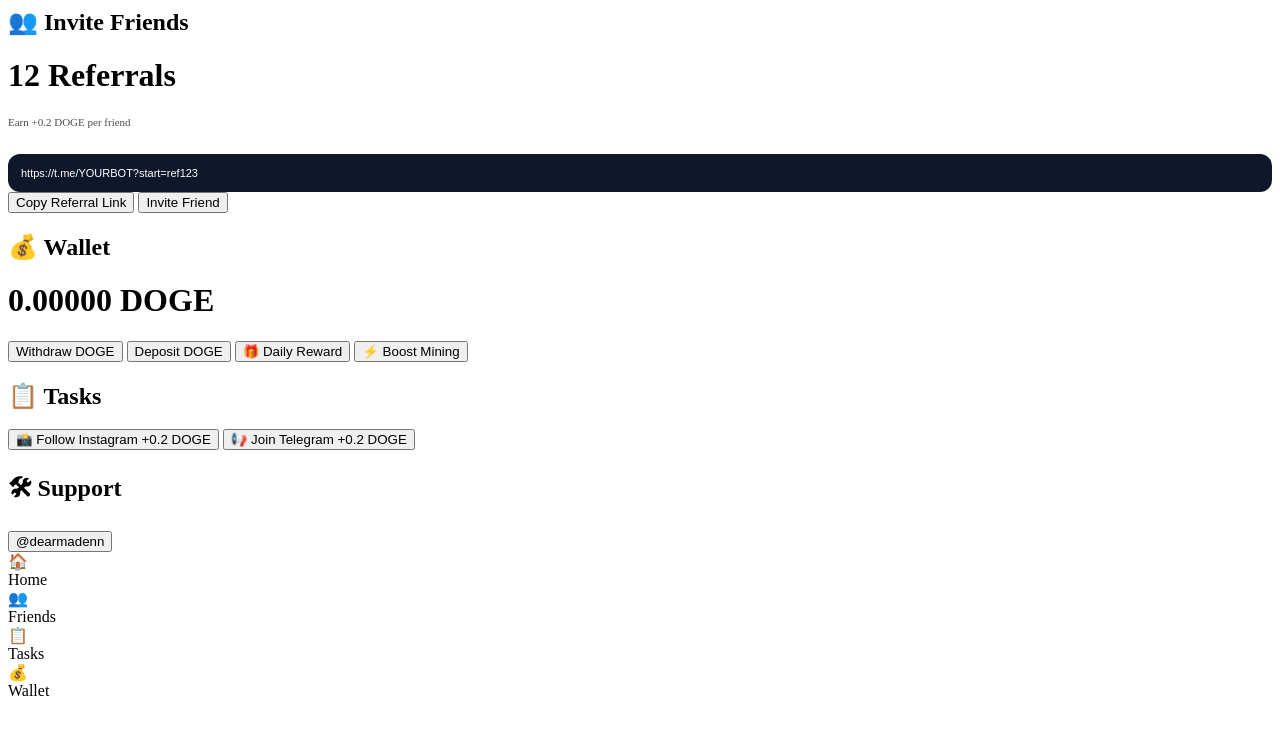
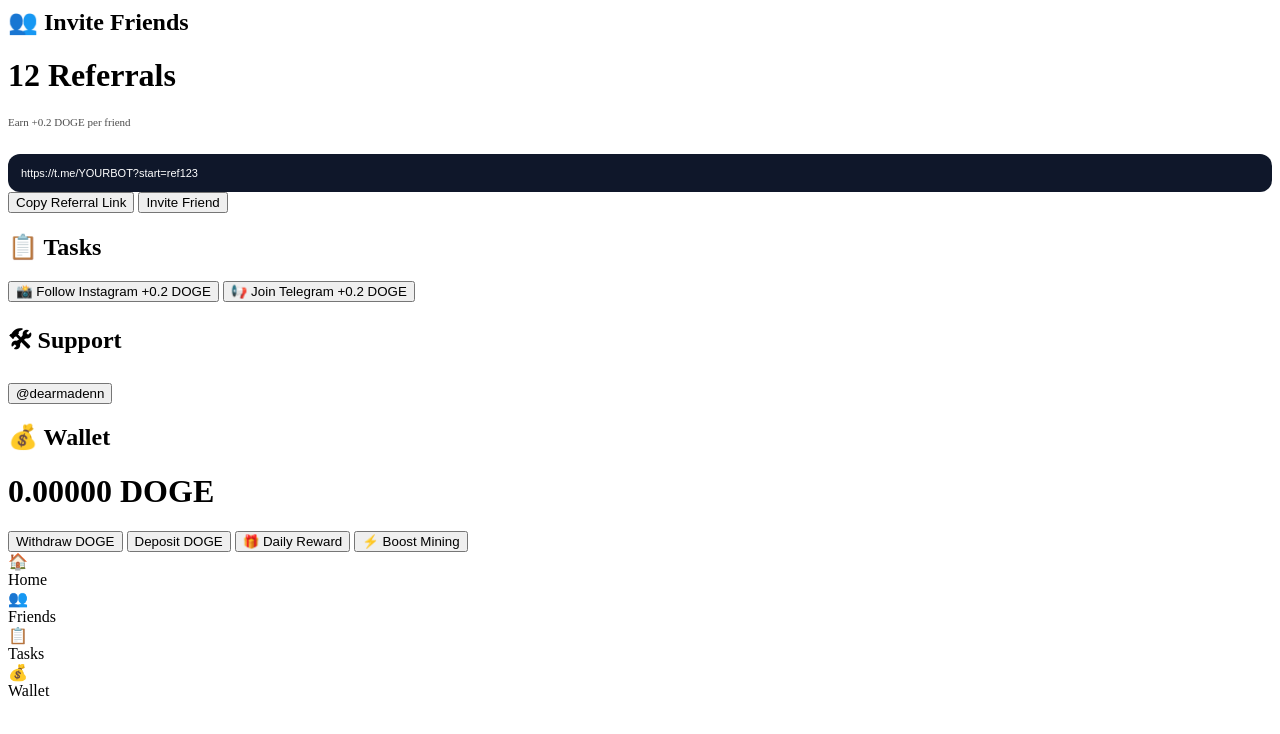
Before and after one commit to mobilmadencilik07/doge-miniapp, a website: page index.html in a window 1280 px wide. Drawn offline with Linux system fonts and the light colour scheme.

Commit message:
Update index.html

```diff
--- a/index.html
+++ b/index.html
@@ -45,6 +45,42 @@
 
 </div>
 
+<!-- TASKS SCREEN -->
+
+<div id="tasks" class="screen">
+
+<div class="walletBox">
+
+<h2>📋 Tasks</h2>
+
+<button
+class="walletBtn deposit"
+onclick="instagramTask()">
+📸 Follow Instagram +0.2 DOGE
+</button>
+
+<button
+class="walletBtn deposit"
+onclick="telegramTask()">
+📢 Join Telegram +0.2 DOGE
+</button>
+
+</div>
+
+<div class="walletBox">
+
+<h2>🛠 Support</h2>
+
+<button
+class="walletBtn withdraw"
+onclick="supportOpen()">
+@dearmadenn
+</button>
+
+</div>
+
+</div>
+
 <!-- WALLET SCREEN -->
 
 <div id="wallet" class="screen">
@@ -81,43 +117,7 @@
 
 </div>
 
-<!-- TASKS SCREEN -->
-
-<div id="tasks" class="screen">
-
-<div class="walletBox">
-
-<h2>📋 Tasks</h2>
-
-<button
-class="walletBtn deposit"
-onclick="instagramTask()">
-📸 Follow Instagram +0.2 DOGE
-</button>
-
-<button
-class="walletBtn deposit"
-onclick="telegramTask()">
-📢 Join Telegram +0.2 DOGE
-</button>
-
-</div>
-
-<div class="walletBox">
-
-<h2>🛠 Support</h2>
-
-<button
-class="walletBtn withdraw"
-onclick="supportOpen()">
-@dearmadenn
-</button>
-
-</div>
-
-</div>
-
-<!-- NAVIGATION -->
+<!-- NAV -->
 
 <div class="nav">
 
@@ -247,7 +247,7 @@
 
 }
 
-// TASKS
+// INSTAGRAM TASK
 
 function instagramTask(){
 
@@ -269,6 +269,8 @@
 alert("✅ +0.2 DOGE Added");
 
 }
+
+// TELEGRAM TASK
 
 function telegramTask(){
 
@@ -302,4 +304,14 @@
 
 }
 
+// DEPOSIT
+
+function deposit(){
+
+alert(
+"💰 Deposit DOGE\n\nNetwork: DOGE\nAddress:\n\nDogeX9Q2P1MoonWallet"
+);
+
+}
+
 </script>
```
